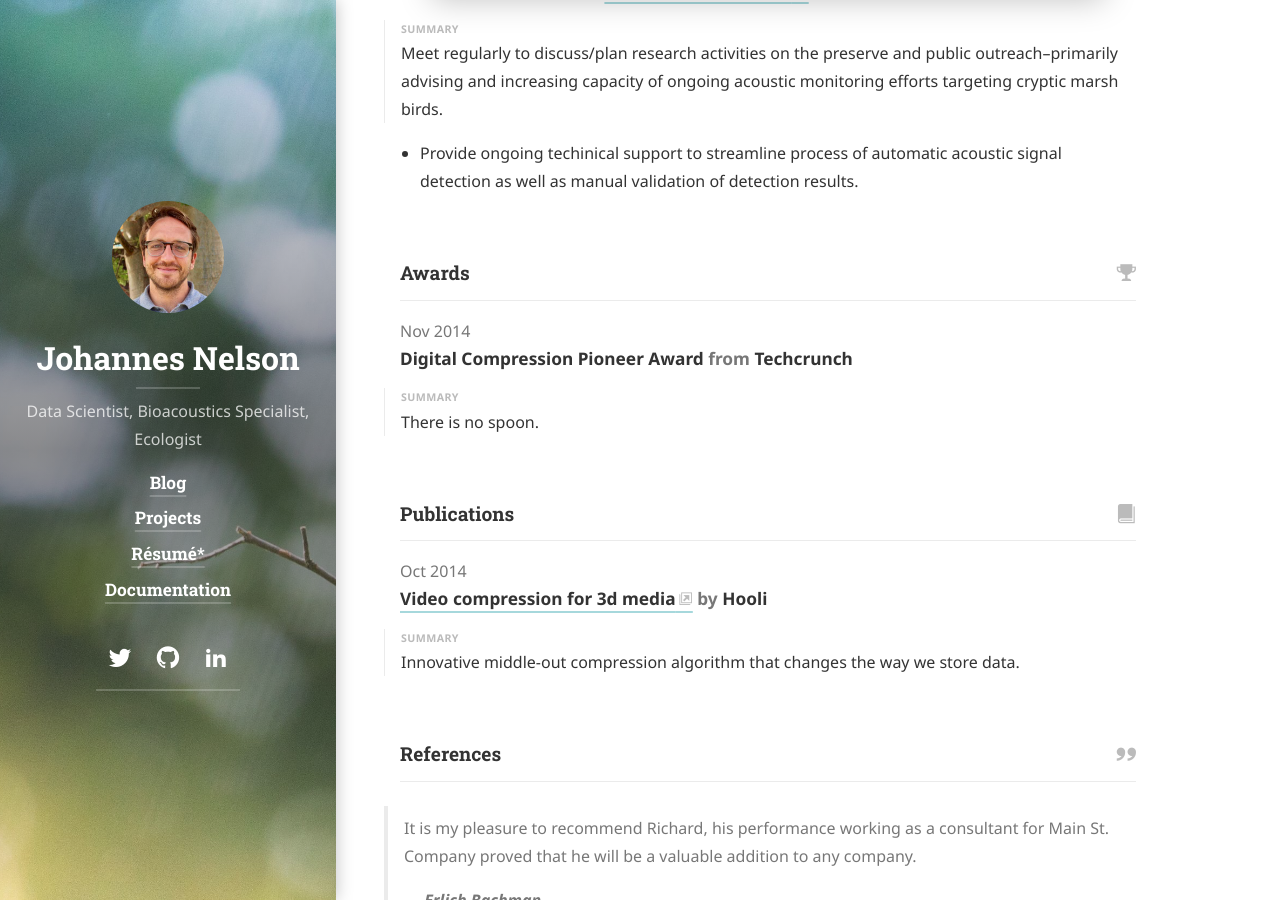
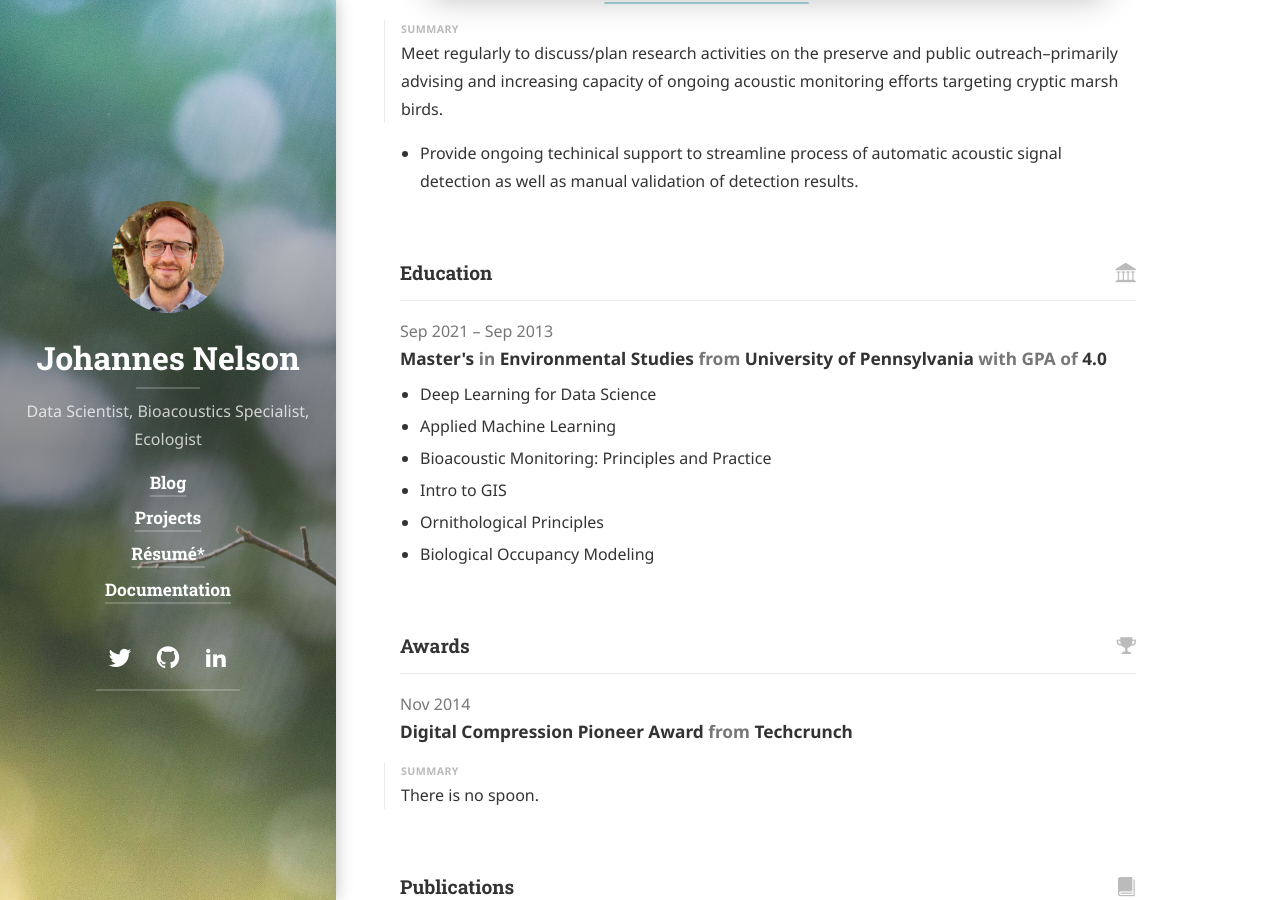
Before and after one commit to johannesnelson/johannesnelson.github.io, a Jekyll site: the page built from resume.md, in a window 1280 px wide and 900 px high, scrolled down 1897 px. Built offline with Jekyll 4.4.1, drawn with Linux system fonts in a browser that asks for light colours; cached includes are drawn as plain includes; nearby versions of some CDN libraries; some web fonts are replaced; library files that are not in the unit come from our copies.

Commit message:
Resume work descriptor test

```diff
--- a/_data/resume.yml
+++ b/_data/resume.yml
@@ -81,7 +81,7 @@ volunteer:
       - "Provide ongoing techinical support to streamline process of automatic acoustic signal detection
       as well as manual validation of detection results."
 
-schooling:
+education:
   - institution: "University of Pennsylvania"
     area: "Environmental Studies"
     studyType: "Master's"
@@ -95,6 +95,7 @@ schooling:
       - "Intro to GIS"
       - "Ornithological Principles"
       - "Biological Occupancy Modeling"
+
 awards:
   - title: "Digital Compression Pioneer Award"
     date: "2014-11-01"
--- a/resume.md
+++ b/resume.md
@@ -8,7 +8,7 @@ hide_description: true
 left_column:
   - work
   - volunteer
-  - schooling
+  - education
   - awards
   - publications
   - references
```
